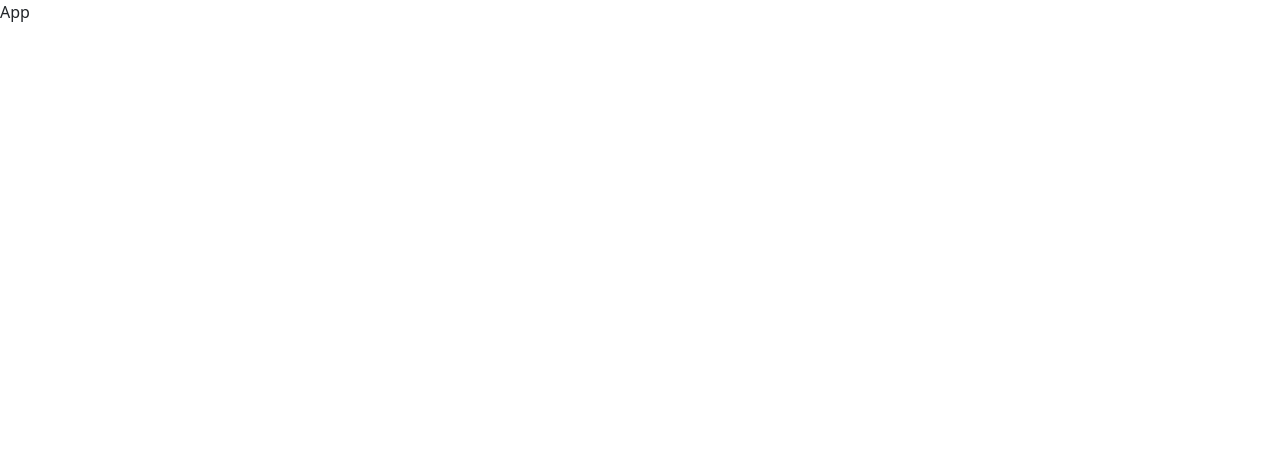
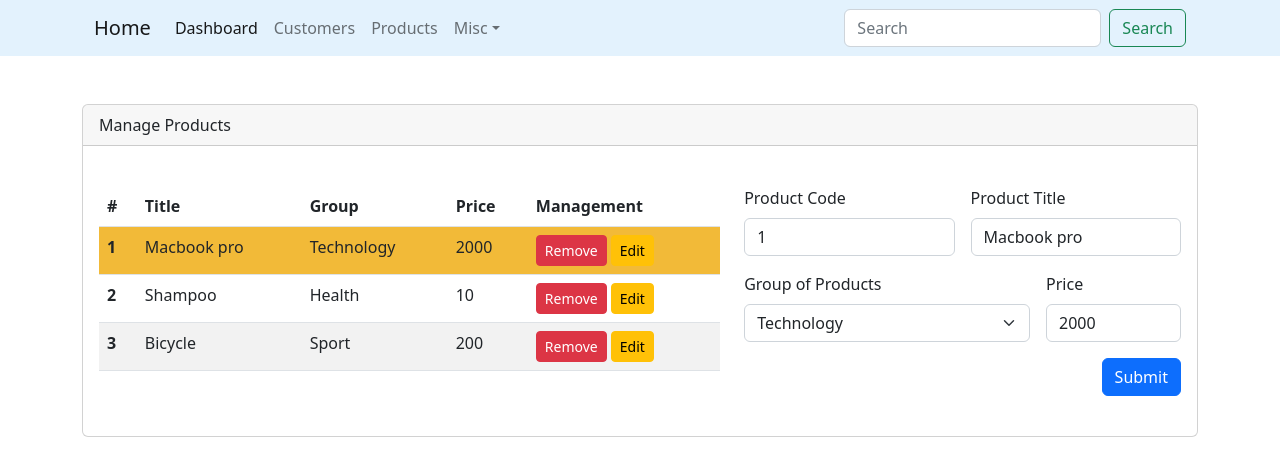
Before and after one commit to pdrm26/dashboard, a React (Create React App) app: page / in a window 1280 px wide. Shown: the top 476 px of the page. Built offline with nearby package versions, Linux system fonts and the light colour scheme.

Commit message:
feat: add App comp - temp

```diff
--- a/src/App.js
+++ b/src/App.js
@@ -1,5 +1,11 @@
+import Navbar from "./components/Navbar";
+import ProductContainer from "./components/product/ProductContainer";
+
 export default function App() {
   return (
-    <div>App</div>
-  )
+    <>
+      <Navbar />
+      <ProductContainer />
+    </>
+  );
 }
```
